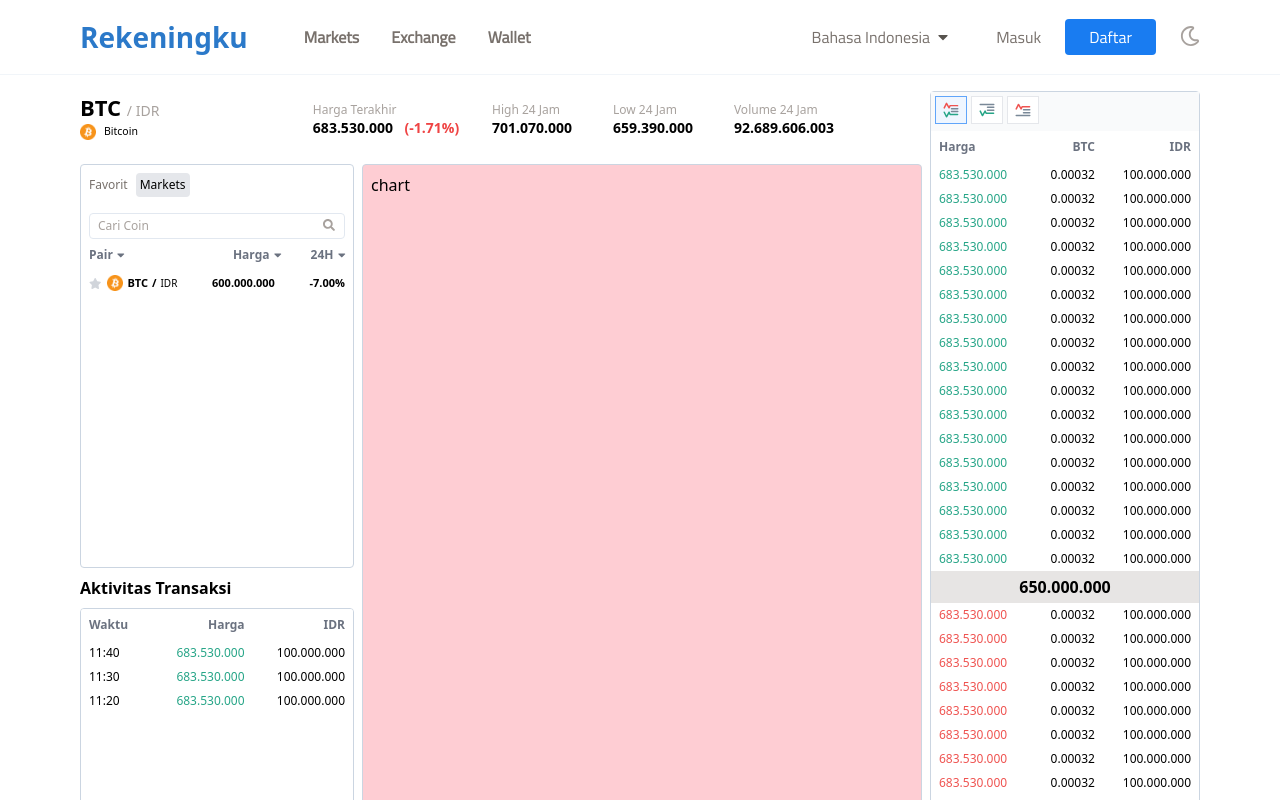
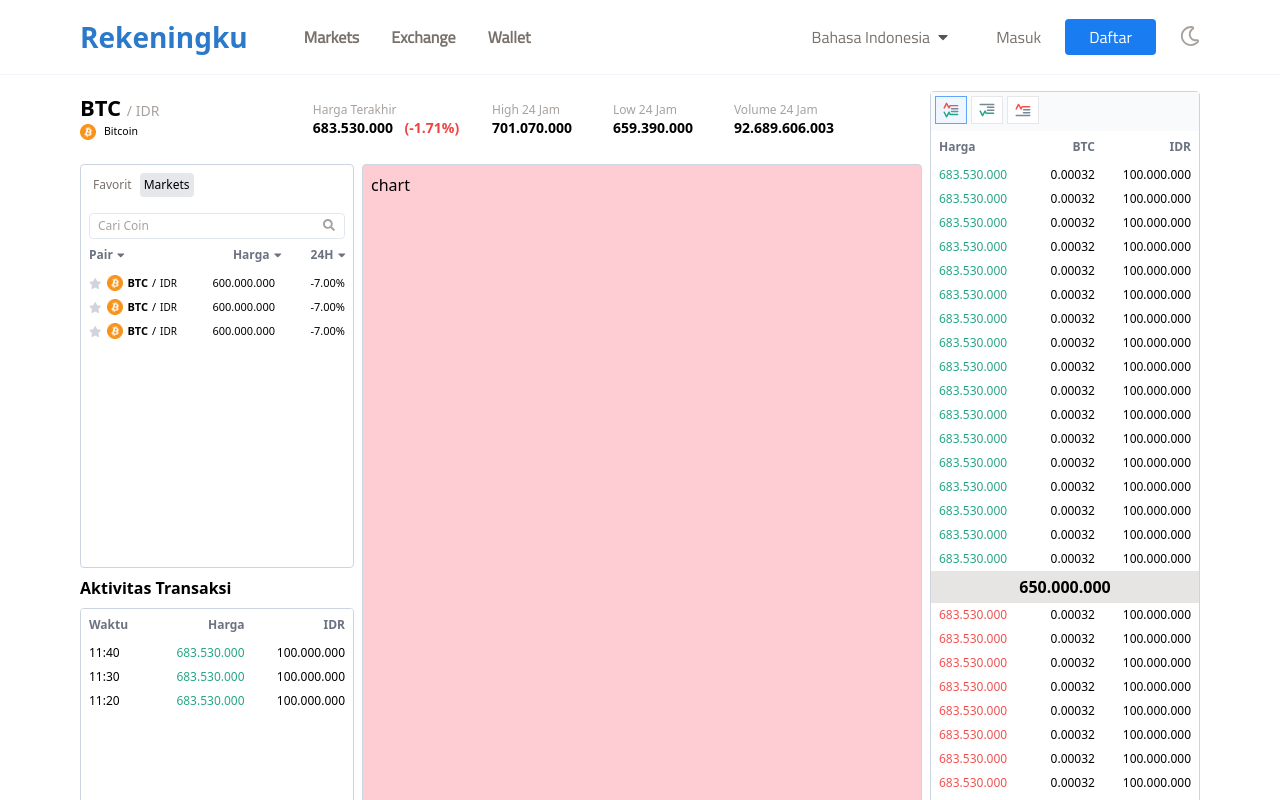
Before and after one commit to nadrianfikri/clone-rekeningku, a React (Create React App) app: page /trade in a window 1280 px wide. Shown: the top 800 px of the page. Built offline with nearby package versions, Linux system fonts and the light colour scheme.

Commit message:
create tab favorite coin

```diff
--- a/src/components/molecules/MarketTable.js
+++ b/src/components/molecules/MarketTable.js
@@ -9,9 +9,21 @@ function MarketTable(props) {
 }
 export const MarketTableData = (props) => {
   return (
-    <Row className="py-1 px-2 gap-1 items-center w-full text-[11px] font-semibold hover:bg-stone-100">
+    <Row className="py-1 px-2 gap-1 items-center w-full text-[11px]  hover:bg-stone-100">
       <FontAwesomeIcon className="text-gray-300 mr-[2px] z-10 cursor-pointer" icon={faStar} onClick={props.onToggle} />
-      <button onClick={props.onClick} className=" flex w-full justify-between font-semibold ">
+      <button onClick={props.onClick} className=" flex w-full justify-between  ">
+        <CoinPair logo={props.logo} code={props.code} />
+        <p>{props.price}</p>
+        <p>{props.percent}</p>
+      </button>
+    </Row>
+  );
+};
+export const FavoriteCoin = (props) => {
+  return (
+    <Row className="py-1 px-2 gap-1 items-center w-full text-[11px]  hover:bg-stone-100">
+      <FontAwesomeIcon className="text-yellow-400 mr-[2px] z-10 cursor-pointer" icon={faStar} onClick={props.onToggle} />
+      <button onClick={props.onClick} className=" flex w-full justify-between  ">
         <CoinPair logo={props.logo} code={props.code} />
         <p>{props.price}</p>
         <p>{props.percent}</p>
--- a/src/components/organism/MarketPanel.js
+++ b/src/components/organism/MarketPanel.js
@@ -1,20 +1,30 @@
-import { Col, Row } from '../atoms/Direction';
+import MarketTable, { SortBar, MarketTableData, FavoriteCoin } from '../molecules/MarketTable';
+import { Tab } from '@headlessui/react';
+import { Col } from '../atoms/Direction';
 import Search from '../atoms/Search';
-import MarketTable, { SortBar, MarketTableData } from '../molecules/MarketTable';
 function MarketPanel() {
   return (
     <Col className="w-[274px] h-full border border-slate-300 rounded overflow-hidden text-xs space-y-2">
-      <Row className="space-x-2 p-2">
-        <button className="text-stone-500">Favorit</button>
-        <button className="rounded bg-gray-200 p-1">Markets</button>
-      </Row>
-      <Search />
-      <MarketTable>
-        <SortBar onSortPair onSortPrice onSortPercent data1="Pair" data2="Harga" data3="24H" />
-        <div className="overflow-auto">
-          <MarketTableData logo="./images/btc.jpeg" code="BTC" price="600.000.000" percent="-7.00%" onToggle onClick />
-        </div>
-      </MarketTable>
+      <Tab.Group>
+        <Tab.List className="flex flex-row-reverse justify-end gap-1 p-2 ">
+          <Tab className={({ selected }) => (selected ? 'bg-gray-200  p-1 rounded' : 'text-stone-500 p-1 rounded hover:bg-gray-200')}>Markets</Tab>
+          <Tab className={({ selected }) => (selected ? 'bg-gray-200  p-1 rounded' : 'text-stone-500 p-1 rounded hover:bg-gray-200')}>Favorit</Tab>
+        </Tab.List>
+        <Search />
+        <MarketTable>
+          <SortBar onSortPair onSortPrice onSortPercent data1="Pair" data2="Harga" data3="24H" />
+          <Tab.Panels className="overflow-auto">
+            <Tab.Panel>
+              <MarketTableData logo="./images/btc.jpeg" code="BTC" price="600.000.000" percent="-7.00%" onToggle onClick />
+              <MarketTableData logo="./images/btc.jpeg" code="BTC" price="600.000.000" percent="-7.00%" onToggle onClick />
+              <MarketTableData logo="./images/btc.jpeg" code="BTC" price="600.000.000" percent="-7.00%" onToggle onClick />
+            </Tab.Panel>
+            <Tab.Panel>
+              <FavoriteCoin logo="./images/btc.jpeg" code="BTC" price="600.000.000" percent="-7.00%" onToggle onClick />
+            </Tab.Panel>
+          </Tab.Panels>
+        </MarketTable>
+      </Tab.Group>
     </Col>
   );
 }
--- a/src/pages/Exchange/index.js
+++ b/src/pages/Exchange/index.js
@@ -26,7 +26,6 @@ function Exchange() {
       price: '92.689.606.003',
     },
   ];
-
   const trans = [
     {
       time: '11:40',
```
